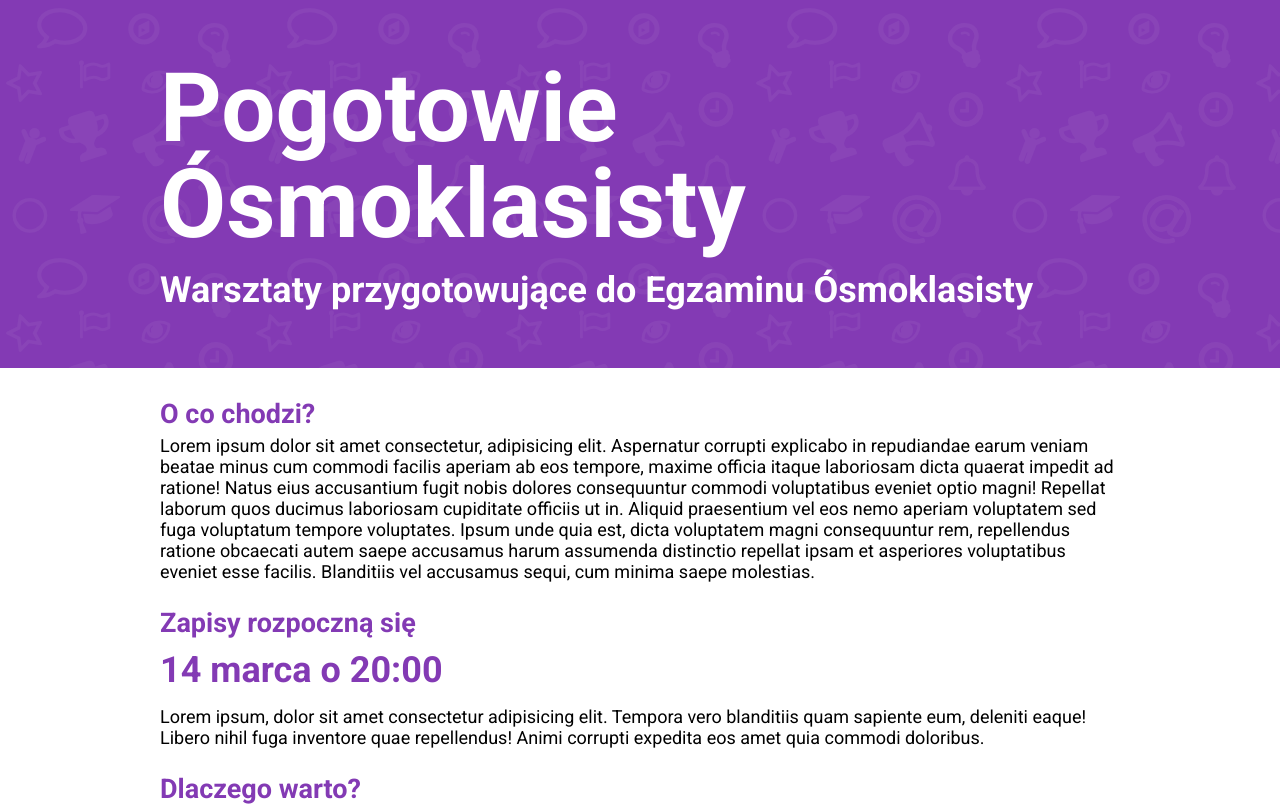
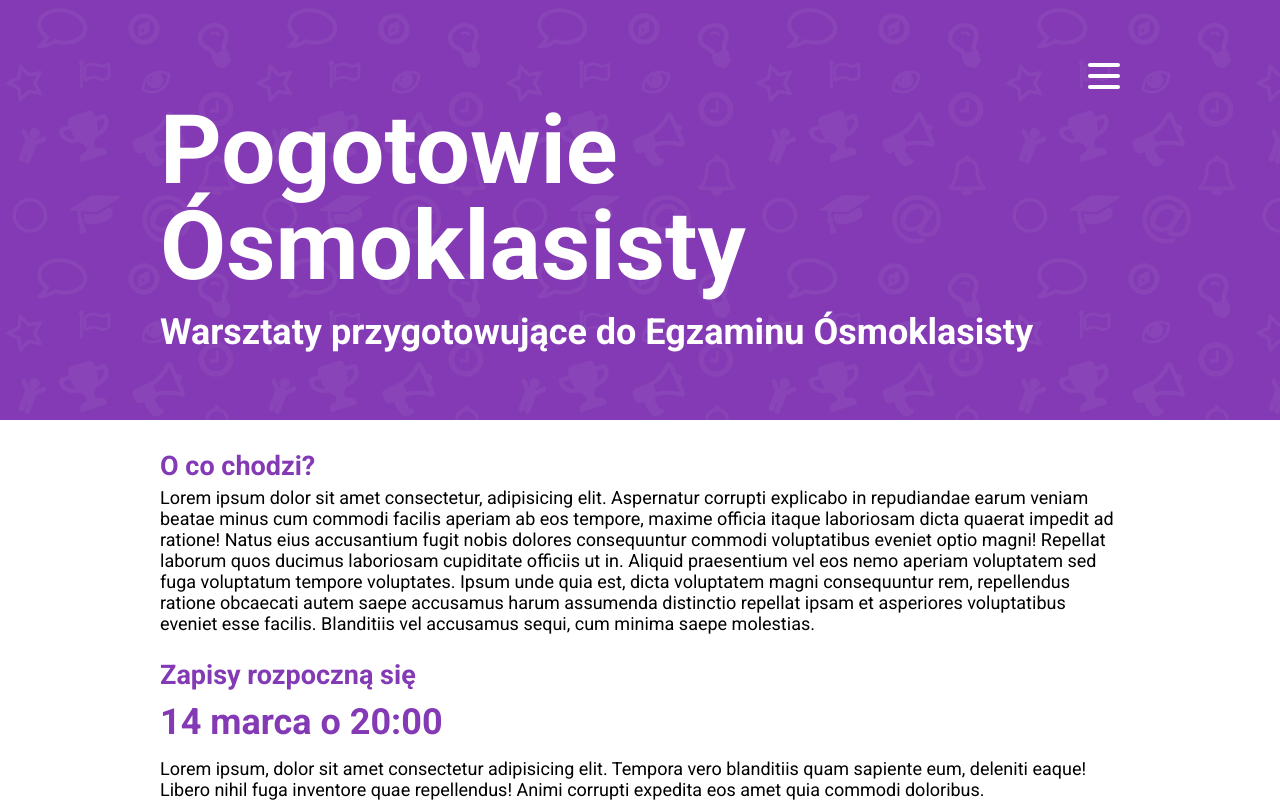
Before and after one commit to stanislawdera/pogotowie-osmoklasisty, a Next.js app: page / in a window 1280 px wide. Shown: the top 806 px of the page. Built offline with nearby package versions, Linux system fonts and the light colour scheme.

Commit message:
Add menu button

```diff
--- /dev/null
+++ b/components/atoms/MenuButton/MenuButton.js
@@ -0,0 +1,12 @@
+import React from "react";
+import { StyledMenuButton } from "./MenuButton.styles";
+
+export default function MenuButton({ isOpen = false, onClick = () => {} }) {
+  return (
+    <StyledMenuButton onClick={onClick}>
+      <div className={isOpen ? "active" : ""} />
+      <div className={isOpen ? "active" : ""} />
+      <div className={isOpen ? "active" : ""} />
+    </StyledMenuButton>
+  );
+}
--- /dev/null
+++ b/components/atoms/MenuButton/MenuButton.styles.js
@@ -0,0 +1,41 @@
+import styled from "styled-components";
+
+export const StyledMenuButton = styled.button`
+  display: flex;
+  flex-direction: column;
+  justify-content: space-around;
+  width: 2rem;
+  height: 2rem;
+  background: transparent;
+  border: none;
+  cursor: pointer;
+  padding: 0;
+  z-index: 10;
+
+  &:focus {
+    outline: none;
+  }
+
+  div {
+    width: 2rem;
+    height: 0.25rem;
+    background: white;
+    border-radius: 10px;
+    transition: all 0.3s ease-in-out;
+    position: relative;
+    transform-origin: 1px;
+
+    &.active {
+      background-color: black;
+      &:first-child {
+        transform: rotate(45deg);
+      }
+      &:nth-child(2) {
+        opacity: 0;
+      }
+      &:last-child {
+        transform: rotate(-45deg);
+      }
+    }
+  }
+`;
--- /dev/null
+++ b/components/atoms/Navbar/Navbar.styles.js
@@ -0,0 +1,7 @@
+import styled from "styled-components";
+
+export const Navbar = styled.div`
+  display: flex;
+  align-items: flex-end;
+  justify-content: flex-end;
+`;
--- /dev/null
+++ b/components/molecules/PopNav/PopNav.js
@@ -0,0 +1,6 @@
+import React from "react";
+import { StyledPopNav } from "./PopNav.styles";
+
+export default function PopNav({ isOpen = false }) {
+  return <StyledPopNav isOpen={isOpen}></StyledPopNav>;
+}
--- /dev/null
+++ b/components/molecules/PopNav/PopNav.styles.js
@@ -0,0 +1,12 @@
+import styled from "styled-components";
+
+export const StyledPopNav = styled.nav`
+  position: fixed;
+  left: 0;
+  top: 0;
+  width: 100vw;
+  height: 100vh;
+  background-color: white;
+  transition: transform 0.3s ease-in-out;
+  transform: translateX(${({ isOpen }) => (isOpen ? "0" : "-100%")});
+`;
--- a/components/organisms/MainHeader/MainHeader.js
+++ b/components/organisms/MainHeader/MainHeader.js
@@ -1,13 +1,18 @@
+import { Section } from "components/atoms/Section/Section.styles";
 import { Wrapper } from "components/atoms/Wrapper/Wrapper.styles";
 import React from "react";
+import Navigation from "../Navigation/Navigation";
 import { StyledMainHeader } from "./MainHeader.styles";
 
 export default function MainHeader() {
   return (
     <StyledMainHeader>
       <Wrapper>
-        <h1>Pogotowie Ósmoklasisty</h1>
-        <p>Warsztaty przygotowujące do Egzaminu&nbsp;Ósmoklasisty</p>
+        <Navigation />
+        <Section as="div">
+          <h1>Pogotowie Ósmoklasisty</h1>
+          <p>Warsztaty przygotowujące do Egzaminu&nbsp;Ósmoklasisty</p>
+        </Section>
       </Wrapper>
     </StyledMainHeader>
   );
--- /dev/null
+++ b/components/organisms/Navigation/Navigation.js
@@ -0,0 +1,18 @@
+import React, { useState } from "react";
+import { Navbar } from "components/atoms/Navbar/Navbar.styles";
+import MenuButton from "components/atoms/MenuButton/MenuButton";
+import PopNav from "components/molecules/PopNav/PopNav";
+
+export default function Navigation() {
+  const [isMenuOpen, setIsMenuOpen] = useState(false);
+
+  return (
+    <Navbar>
+      <MenuButton
+        isOpen={isMenuOpen}
+        onClick={() => setIsMenuOpen(!isMenuOpen)}
+      />
+      <PopNav isOpen={isMenuOpen} />
+    </Navbar>
+  );
+}
```
